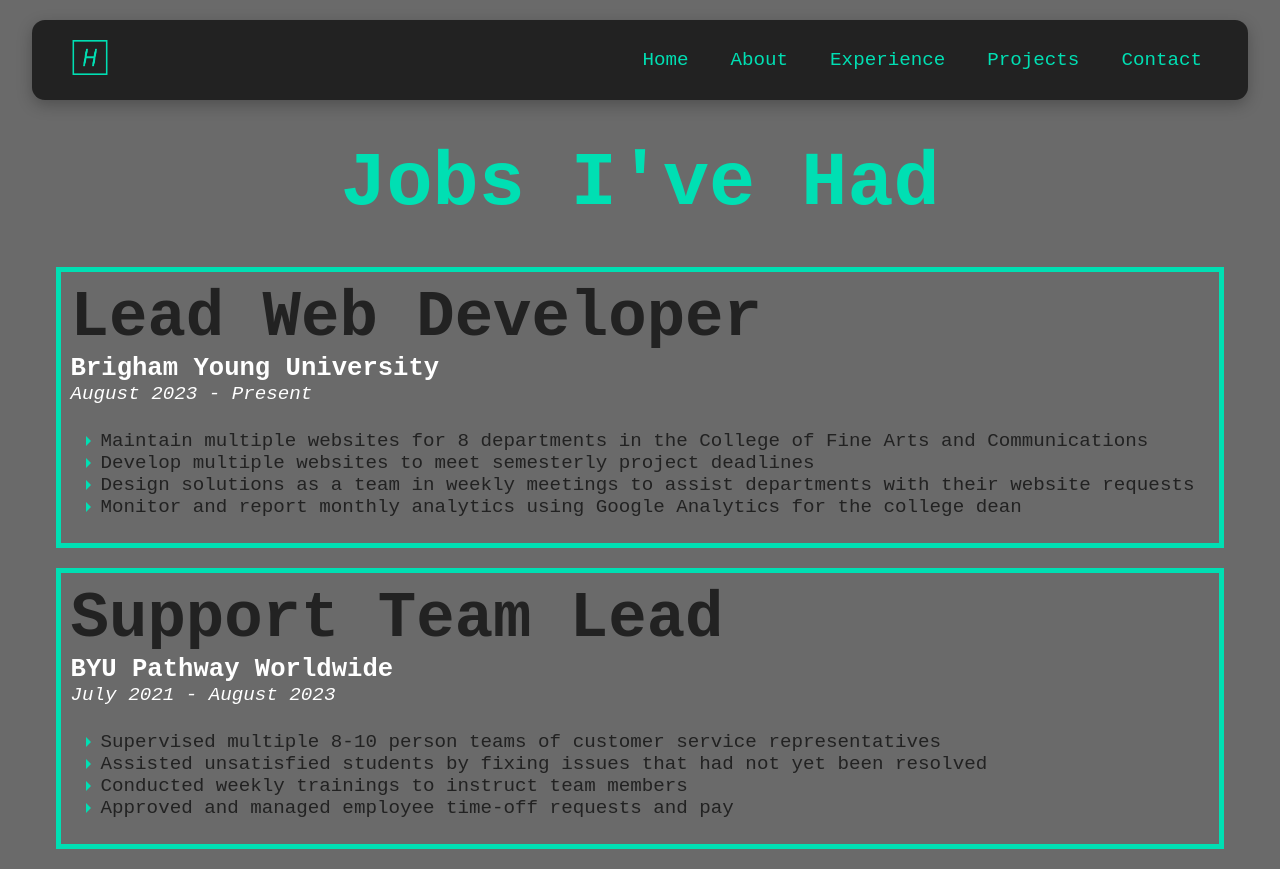
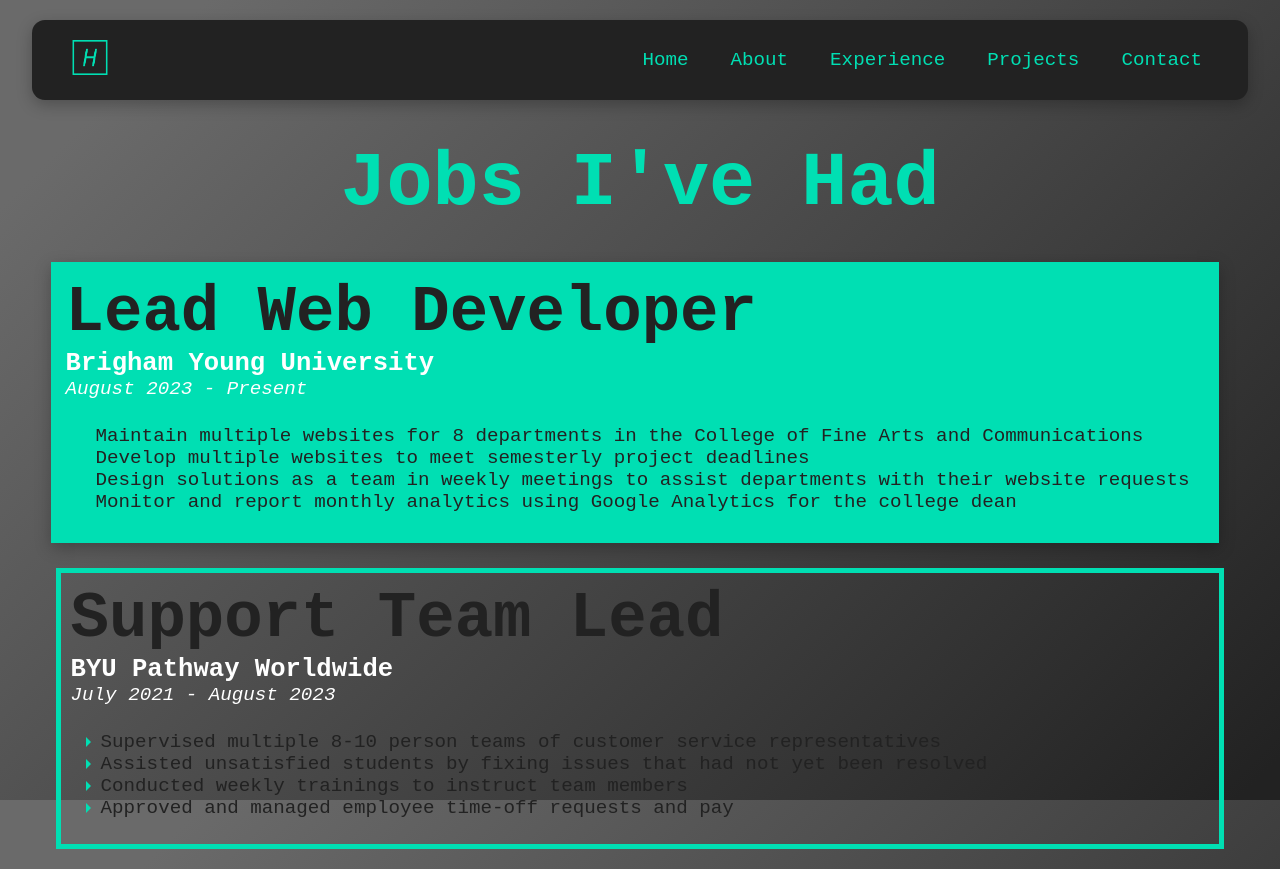
Before and after one commit to Hcran18/Hcran18.github.io, a React (Create React App) app: page /experience in a window 1280 px wide. Built offline with nearby package versions, Linux system fonts and the light colour scheme.

Commit message:
gradient and jobCard highlight on scroll

```diff
--- a/src/App.css
+++ b/src/App.css
@@ -5,8 +5,16 @@
   font-family: 'SF Mono', 'Fira Code', 'Fira Mono', 'Roboto Mono', monospace;
 }
 
+html {
+  height: 80%;
+  background: rgb(34, 34, 34);
+  background: linear-gradient(315deg, rgba(34, 34, 34, 1) 2%, rgba(106, 106, 106, 1) 90%);
+  background-attachment: fixed;
+}
+
 body {
-  background-color: #6a6a6a;
+  margin: 0;
+  height: 80%;
 }
 
 .App {
--- a/src/Components/JobCard.js
+++ b/src/Components/JobCard.js
@@ -2,17 +2,44 @@ import React from 'react';
 import './JobCardStyles.css';
 
 class JobCard extends React.Component {
+    constructor(props) {
+        super(props);
+        this.state = {
+            scrolled: false
+        };
+        this.handleScroll = this.handleScroll.bind(this);
+    }
+
+    componentDidMount() {
+        window.addEventListener('scroll', this.handleScroll);
+    }
+
+    componentWillUnmount() {
+        window.removeEventListener('scroll', this.handleScroll);
+    }
+
+    handleScroll() {
+        const rect = this.cardRef.getBoundingClientRect();
+        if (rect.top < window.innerHeight / 2 && rect.bottom > window.innerHeight / 2 && !this.state.scrolled) {
+            this.setState({ scrolled: true });
+        } else if ((rect.top >= window.innerHeight / 2 || rect.bottom <= window.innerHeight / 2) && this.state.scrolled) {
+            this.setState({ scrolled: false });
+        }
+    }
+
     render() {
         const { title, company, dates, descriptions } = this.props;
 
+        const { scrolled } = this.state;
+
         return (
-            <div className='job-card'>
+            <div className={`job-card ${scrolled ? 'scrolled' : ''}`} ref={ref => this.cardRef = ref}>
                 <h2 className='title'>{title}</h2>
                 <p className='company'>{company}</p>
                 <p className='location'>{dates}</p>
                 <ul className='descriptions'>
                     {descriptions.map((description, index) => (
-                    <li key={index} className='description'>{description}</li>
+                        <li key={index} className='description'>{description}</li>
                     ))}
                 </ul>
             </div>
--- a/src/Components/JobCardStyles.css
+++ b/src/Components/JobCardStyles.css
@@ -4,17 +4,16 @@
     margin-top: 20px;
     margin-bottom: 20px;
     transition: all 0.15s ease-in-out;
-}
+    background-color: transparent; /* Set initial background color */
+    box-shadow: none; /* Set initial box shadow */
+    transform: none; /* Set initial transform */
+  }
 
-.job-card:hover {
+  .job-card.scrolled {
     background-color: #00dfb3;
-    box-shadow: 0 5px 15px 0 rgba( 0, 0, 0, 0.25 );
+    box-shadow: 0 5px 15px 0 rgba(0, 0, 0, 0.25);
     transform: translate(-5px, -5px);
-
-    .descriptions li::before {
-        border-left-color: #222;
-    }
-}
+  }
 
 .title {
     font-size: 5vw;
```
